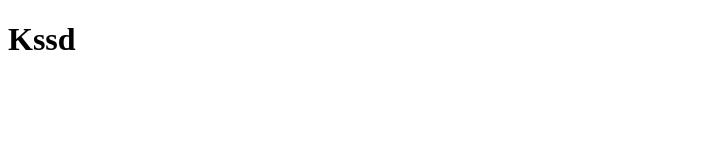
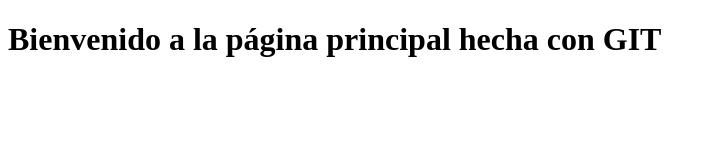
Before and after one commit to DMC234/GIT3, a plain HTML site: page index.html in a window 1280 px wide. Shown: the whole page, without its empty margins (0-716 px from the left). Drawn offline with Linux system fonts and the light colour scheme.

Commit message:
Titulo modificado correctamente

```diff
--- a/index.html
+++ b/index.html
@@ -7,6 +7,6 @@
     <title>Página de ejemplo</title>
 </head>
 <body>
-    <h1>Kssd</h1>
+    <h1>Bienvenido a la página principal hecha con GIT</h1>
 </body>
 </html>
```
